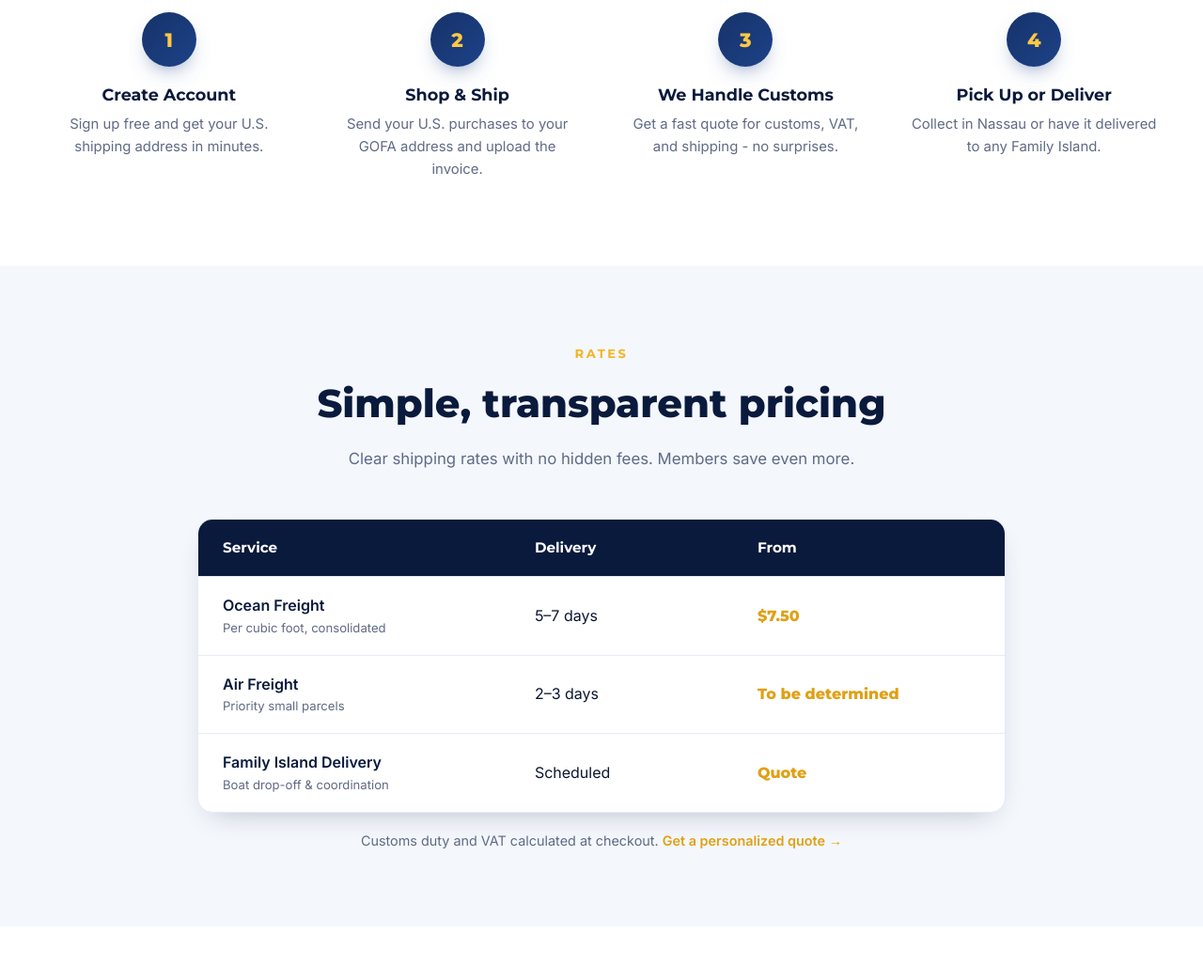
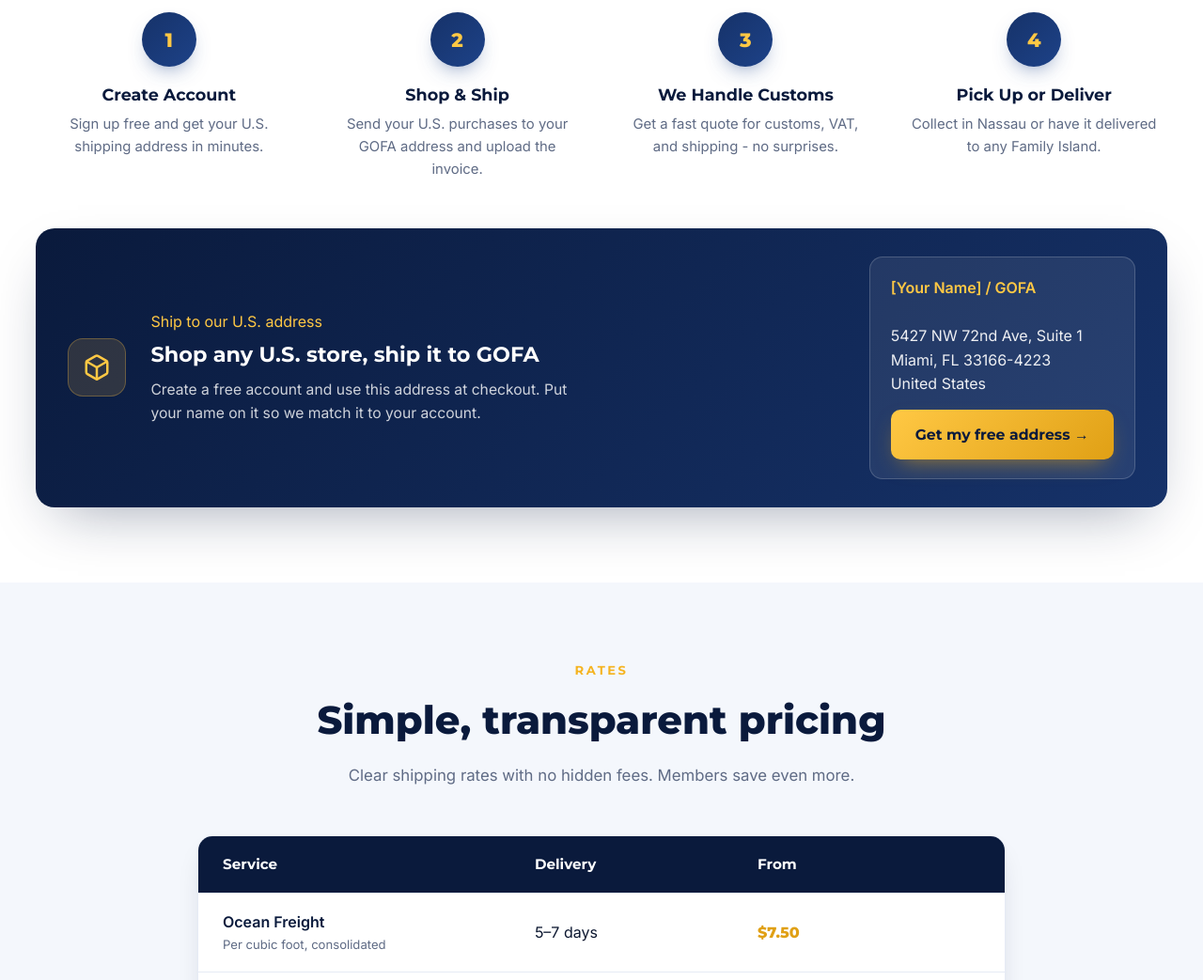
Before and after one commit to 3sh4rd/Shipping-website, a plain HTML site: page index.html in a window 1280 px wide. Shown: the part 1913-2956 px from the top of the page at 94% size. Drawn offline with Linux system fonts and the light colour scheme.

Commit message:
Add U.S. shipping address callout to How It Works section

```diff
--- a/index.html
+++ b/index.html
@@ -207,6 +207,24 @@
         <div class="step"><div class="num">3</div><h4>We Handle Customs</h4><p>Get a fast quote for customs, VAT, and shipping - no surprises.</p></div>
         <div class="step"><div class="num">4</div><h4>Pick Up or Deliver</h4><p>Collect in Nassau or have it delivered to any Family Island.</p></div>
       </div>
+
+      <div class="us-address-callout">
+        <div class="usa-flag">
+          <svg viewBox="0 0 24 24" fill="none" stroke="currentColor" stroke-width="2" stroke-linecap="round" stroke-linejoin="round"><path d="M21 8a2 2 0 0 0-1-1.73l-7-4a2 2 0 0 0-2 0l-7 4A2 2 0 0 0 3 8v8a2 2 0 0 0 1 1.73l7 4a2 2 0 0 0 2 0l7-4A2 2 0 0 0 21 16Z"/><path d="m3.3 7 8.7 5 8.7-5"/><path d="M12 22V12"/></svg>
+        </div>
+        <div class="usa-text">
+          <span class="kicker">Ship to our U.S. address</span>
+          <h3>Shop any U.S. store, ship it to GOFA</h3>
+          <p>Create a free account and use this address at checkout. Put your name on it so we match it to your account.</p>
+        </div>
+        <address class="usa-box">
+          <b>[Your Name] / GOFA</b><br>
+          5427 NW 72nd Ave, Suite 1<br>
+          Miami, FL 33166-4223<br>
+          United States
+          <a href="/account/" class="btn btn-gold" style="margin-top:14px;">Get my free address →</a>
+        </address>
+      </div>
     </div>
   </section>
 
--- a/styles.css
+++ b/styles.css
@@ -677,6 +677,31 @@ img, svg { display: block; max-width: 100%; }
 .ship-addr address { font-style: normal; color: var(--slate); line-height: 1.55; font-size: .98rem; }
 .ship-addr address b { color: var(--navy-900); }
 
+/* Homepage U.S. address callout */
+.us-address-callout {
+  display: grid; grid-template-columns: auto 1fr auto; align-items: center; gap: 26px;
+  margin-top: 40px; padding: 30px 34px; border-radius: 20px;
+  background: linear-gradient(135deg, var(--navy-900), var(--navy-700)); color: #fff; box-shadow: var(--shadow);
+}
+.us-address-callout .usa-flag { width: 62px; height: 62px; border-radius: 16px; display: grid; place-items: center;
+  background: rgba(244,185,66,.15); color: var(--gold-400); border: 1px solid rgba(244,185,66,.3); }
+.us-address-callout .usa-flag svg { width: 30px; height: 30px; }
+.us-address-callout .kicker { color: var(--gold-400); }
+.us-address-callout h3 { font-size: 1.4rem; margin: 4px 0 6px; }
+.us-address-callout .usa-text p { color: rgba(255,255,255,.8); font-size: .98rem; max-width: 460px; }
+.us-address-callout .usa-box {
+  font-style: normal; background: rgba(255,255,255,.08); border: 1px solid rgba(255,255,255,.18);
+  border-radius: 14px; padding: 20px 22px; line-height: 1.6; color: rgba(255,255,255,.92); min-width: 260px;
+  display: flex; flex-direction: column;
+}
+.us-address-callout .usa-box b { color: var(--gold-400); }
+@media (max-width: 860px) {
+  .us-address-callout { grid-template-columns: 1fr; text-align: center; }
+  .us-address-callout .usa-flag { margin: 0 auto; }
+  .us-address-callout .usa-text p { margin: 0 auto; }
+  .us-address-callout .usa-box { align-items: center; text-align: center; }
+}
+
 /* ============================================================
    TRACKING PAGE
    ============================================================ */
```
